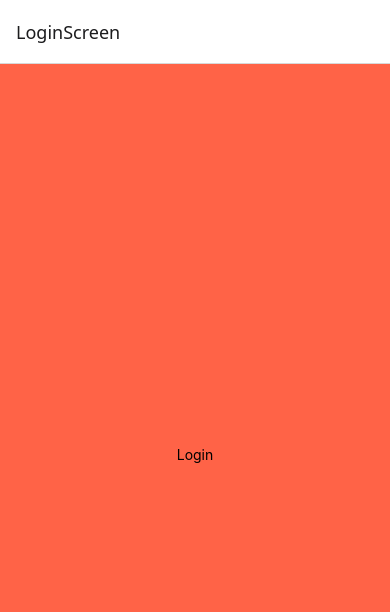
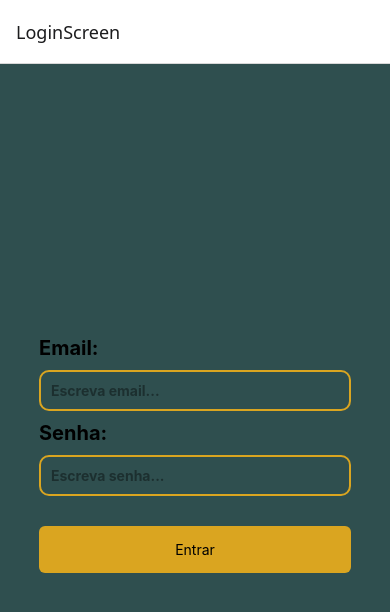
Before and after one commit to cainavieira/infnet-food, a React Native app: screen /LoginScreen in a window 390 px wide. Shown: the top 612 px of the page. Built offline with nearby package versions, Linux system fonts and the light colour scheme.

Commit message:
feat: adiciona tela de login com validacoes e msg de erro

```diff
--- /dev/null
+++ b/src/components/FormSimples.tsx
@@ -0,0 +1,109 @@
+import {
+  StyleSheet,
+  Text,
+  View,
+  TouchableOpacity,
+  TextInput,
+} from "react-native";
+//Tipo exportado pela biblioteca de navegação para definir as props de uma tela em um stack navigator.
+
+type FormSimplesProps = {
+  email: string;
+  setEmail: (email: string) => void;
+  senha: string;
+  setSenha: (senha: string) => void;
+  onPress: () => void;
+  erroEmail: string;
+  onBlurEmail: () => void;
+};
+
+export default function FormSimples({
+  email,
+  setEmail,
+  senha,
+  setSenha,
+  onPress,
+  erroEmail,
+  onBlurEmail,
+}: FormSimplesProps) {
+  return (
+    <View style={styles.container}>
+      <View style={styles.subContainer}>
+        <Text style={styles.paragraph}>Email: </Text>
+        <TextInput
+          style={styles.input}
+          placeholder="Escreva email..."
+          placeholderTextColor="rgba(0,0,0,0.4)"
+          value={email}
+          onChangeText={setEmail}
+          onBlur={ onBlurEmail}
+        />
+        {erroEmail ? <Text style={styles.error}>{erroEmail}</Text> : ""}
+      </View>
+      <View style={styles.subContainer}>
+        <Text style={styles.paragraph}>Senha: </Text>
+        <TextInput
+          style={styles.input}
+          placeholder="Escreva senha..."
+          placeholderTextColor="rgba(0,0,0,0.4)"
+          value={senha}
+          onChangeText={setSenha}
+          keyboardType="number-pad"
+        />
+      </View>
+
+      <View style={styles.subContainer}>
+        <TouchableOpacity
+          onPress={onPress}
+          style={styles.botaoT}
+          activeOpacity={0.8}
+        >
+          <Text style={{ textAlign: "center" }}> Entrar </Text>
+        </TouchableOpacity>
+      </View>
+    </View>
+  );
+}
+
+const styles = StyleSheet.create({
+  container: {
+    backgroundColor: "darkslategray",
+    flex: 1,
+    justifyContent: "center",
+    alignItems: "center",
+    gap: 10,
+  },
+  subContainer: {
+    backgroundColor: "darkslategray",
+    width: "100%",
+    justifyContent: "center",
+    alignItems: "center",
+  },
+  paragraph: {
+    fontSize: 20,
+    fontWeight: 700,
+    width: "80%",
+  },
+  input: {
+    width: "80%",
+    borderRadius: 10,
+    borderWidth: 2,
+    borderColor: "goldenrod",
+    padding: 10,
+    fontWeight: 700,
+    marginTop: 10,
+  },
+  botaoT: {
+    paddingHorizontal: 10,
+    paddingVertical: 15,
+    marginTop: 20,
+    backgroundColor: "goldenrod",
+    borderRadius: 6,
+    width: "80%",
+  },
+  error: {
+    color: "red",
+    marginTop: 5,
+    fontSize:15
+  },
+});
--- a/src/screens/HomeScreen.tsx
+++ b/src/screens/HomeScreen.tsx
@@ -1,8 +1,9 @@
 import { View, Text, TouchableOpacity, StyleSheet } from "react-native";
-import { NativeStackScreenProps } from "@react-navigation/native-stack";
+import { NativeStackScreenProps } from "@react-navigation/native-stack"; //Tipo exportado pela biblioteca de navegação para definir as props de uma tela em um stack navigator.
 import type { StackParamList } from "../navigation/types";
 
 type HomeProps = NativeStackScreenProps<StackParamList, "HomeScreen">;
+//NativeStackScreenProps é um tipo genérico que recebe dois parâmetros: o primeiro é a lista de parâmetros do stack navigator (StackParamList) e o segundo é o nome da tela para a qual queremos definir as props (HomeScreen). Isso nos permite acessar as props de navegação dentro do componente HomeScreen, como navigation.navigate para navegar para outras telas e a escolha do nativestack é por perfomance, ele é mais leve que o stack navigator tradicional, enquanto perde em customizaçao.
 
 export default function HomeScreen({ navigation }: HomeProps) {
   return (
--- a/src/screens/LoginScreen.tsx
+++ b/src/screens/LoginScreen.tsx
@@ -1,10 +1,44 @@
-import { View, Text } from "react-native";
+import { Alert } from "react-native";
+import { useState } from "react";
+import { NativeStackScreenProps } from "@react-navigation/native-stack";
+//Tipo exportado pela biblioteca de navegação para definir as props de uma tela em um stack navigator.
+import type { StackParamList } from "../navigation/types";
+import FormSimples from "../components/FormSimples";
+type LoginProps = NativeStackScreenProps<StackParamList, "LoginScreen">;
 
+export default function LoginScreen({ navigation }: LoginProps) {
+  const [email, setEmail] = useState("");
+  const [senha, setSenha] = useState("");
+  const [erroEmail, setErroEmail] = useState("");
 
-export default function LoginScreen() {
+  const errors = {
+    email: "Por favor, entre um email valido.",
+  }
+
+  const onPress = () => {
+    validateEmail(); //O estado atualiza tambem no onPress
+
+    const emailValido = !email.includes("@");
+
+    if (!email || !senha || emailValido) {
+      Alert.alert("Preencha email e senha corretamente");
+      return;
+    }
+    navigation.replace("HomeScreen");
+  };
+
+  const validateEmail = () => {
+    setErroEmail(!email.includes("@") ? errors.email : "");
+  };
   return (
-    <View style={{ flex: 1, alignItems: "center", justifyContent: "center", backgroundColor: "tomato" }}>
-      <Text>Login</Text>
-    </View>
+    <FormSimples
+      email={email}
+      setEmail={setEmail} // nao valida
+      senha={senha}
+      setSenha={setSenha}
+      onPress={onPress}
+      erroEmail={erroEmail}
+      onBlurEmail={validateEmail} // só valida ao sair do campo
+    />
   );
 }
```
